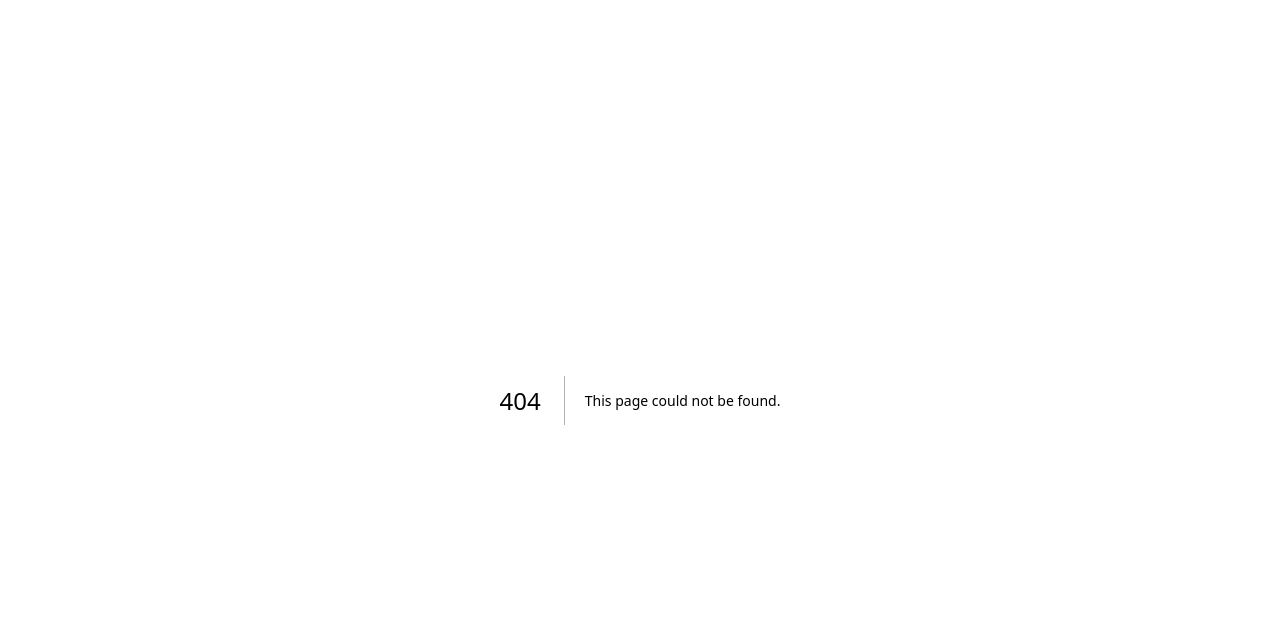
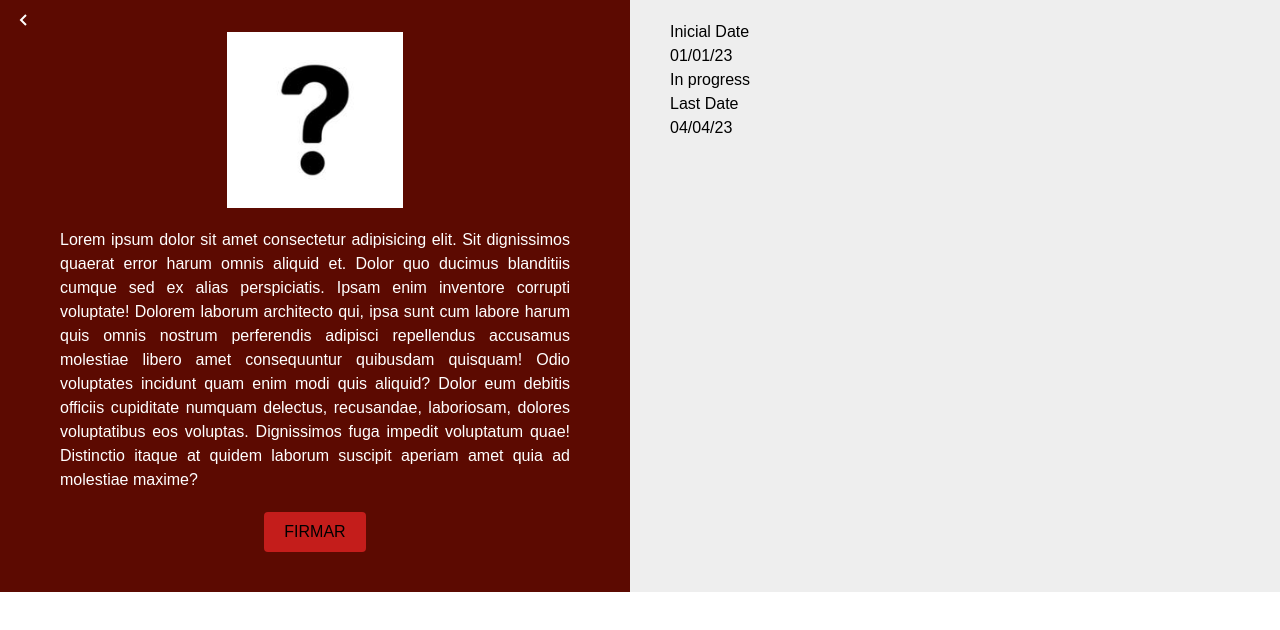
Before and after one commit to SaboTak/requisition-system-frontend, a Next.js app: page /RequisitationDetail in a window 1280 px wide. Before the commit this address had no page. Shown: the top 630 px of the page. Built offline with nearby package versions, Linux system fonts and the light colour scheme.

Commit message:
FEAT: cambios de ventana de requisicion

```diff
--- a/package.json
+++ b/package.json
@@ -9,6 +9,7 @@
     "lint": "next lint"
   },
   "dependencies": {
+    "@react-icons/all-files": "^4.1.0",
     "@types/node": "18.16.3",
     "@types/react": "18.2.5",
     "@types/react-dom": "18.2.3",
--- a/src/app/Login/page.jsx
+++ b/src/app/Login/page.jsx
@@ -3,7 +3,7 @@ import UniversidadLogo from "../source/escudoU.svg";
 
 export default function Login(params) {
   return (
-    <div className="fontPoppins">
+    <div className="fontPoppins bg-mi-gama-200">
       <section className="flex flex-row h-screen items-center">
         {/* Login left banner  */}
         <div className="h-screen w-1/2">
@@ -14,7 +14,7 @@ export default function Login(params) {
         </div>
 
         {/* Login right banner */}
-        <div className="bg-white flex mx-auto max-w-md w-full w-1/2 px-12">
+        <div className=" flex mx-auto max-w-md w-full w-1/2 px-12">
           <div className="w-full h-100">
             <h1 className="text-xl text-center font-bold">Universidad Libre</h1>
             <h1 className="text-2xl text-center font-bold leading-tight m-8">
--- /dev/null
+++ b/src/app/RequisitationDetail/page.jsx
@@ -0,0 +1,47 @@
+import Image from "next/image";
+import SignoMomentaneo from "../source/signo.jpg";
+import { BiChevronLeft } from "@react-icons/all-files/bi/BiChevronLeft";
+
+export default function Requisitation(params) {
+  return (
+    <div className="fontPoppins bg-mi-gama-200">
+		<div className="grid grid-cols-2 gap-5 grid-span-1 relative">
+			<div className=" p-2 w-full bg-mi-gama-50 p-5 h-full">
+				<div>
+					<Image className="mx-auto p-3 pb-5" src={SignoMomentaneo} />
+				</div>
+
+				<div className="w-full text-justify text-white">
+					<p className="mx-10">Lorem ipsum dolor sit amet consectetur adipisicing elit. Sit dignissimos quaerat error harum omnis aliquid et. Dolor quo ducimus blanditiis cumque sed ex alias perspiciatis. Ipsam enim inventore corrupti voluptate!
+					Dolorem laborum architecto qui, ipsa sunt cum labore harum quis omnis nostrum perferendis adipisci repellendus accusamus molestiae libero amet consequuntur quibusdam quisquam! Odio voluptates incidunt quam enim modi quis aliquid?
+					Dolor eum debitis officiis cupiditate numquam delectus, recusandae, laboriosam, dolores voluptatibus eos voluptas. Dignissimos fuga impedit voluptatum quae! Distinctio itaque at quidem laborum suscipit aperiam amet quia ad molestiae maxime?</p>
+				</div>
+
+				<div className="text-center m-5">
+					<button className="bg-mi-gama-300 px-5 py-2 rounded hover:bg-mi-gama-400" type="submit">FIRMAR</button>
+				</div>
+
+				<button className="absolute top-2 left-3 text-white" type="submit"> <h1 className="text-2xl"><BiChevronLeft /></h1></button>
+			</div>
+
+			<div className="grid-rows-3 m-5 grid-span-1">
+				<div className="grid-cols-3 gap-1">
+					<div>
+						<h1>Inicial Date</h1>
+						<h1>01/01/23</h1>
+					</div>
+
+					<div>
+						<h1>In progress</h1>
+					</div>
+
+					<div>
+						<h1>Last Date</h1>
+						<h1>04/04/23</h1>
+					</div>
+				</div>
+			</div>
+		</div>
+    </div>
+  );
+}
--- a/tailwind.config.js
+++ b/tailwind.config.js
@@ -14,9 +14,9 @@ module.exports = {
         'mi-gama': {
           '50': '#5c0a01',
           '100': '#f2f2f2',
-          '200': '#e6e6e6',
-          '300': '#cccccc',
-          '400': '#b3b3b3',
+          '200': '#eee',
+          '300': '#c41d1b',
+          '400': '#991716',
           '500': '#999999',
           '600': '#808080',
           '700': '#666666',
```
Also changed, not shown: src/app/source/signo.jpg (added), 1 other file (tests, documents, lock files or other folders).
